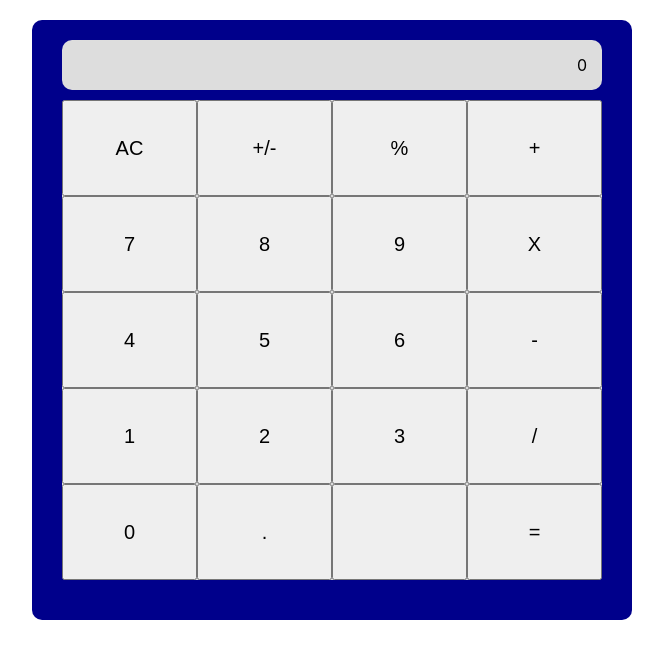
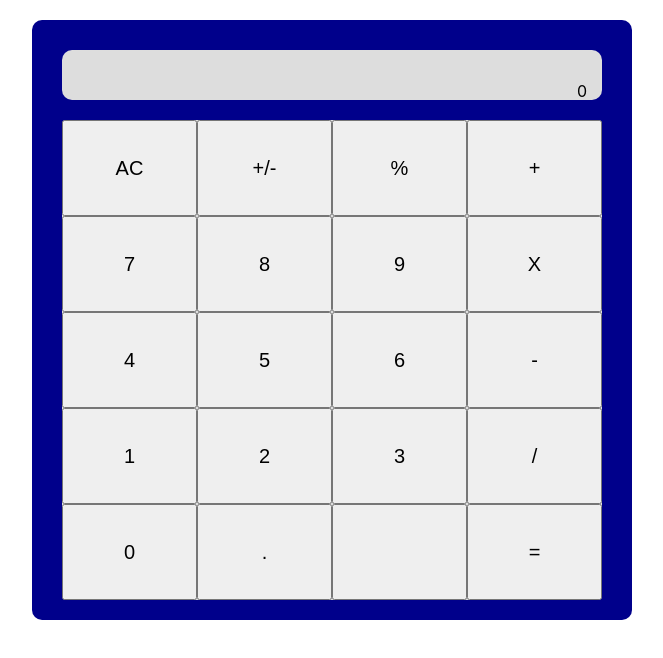
Before and after one commit to zinagithub/calculator-tool, a React (Create React App) app: page / in a window 1280 px wide. Shown: the top 658 px of the page, without its empty margins (308-971 px from the left). Built offline with nearby package versions, Linux system fonts and the light colour scheme.

Commit message:
fix propTypes validation issues

```diff
--- a/src/components/App.css
+++ b/src/components/App.css
@@ -4,6 +4,8 @@
   height: 600px;
   margin: 20px auto;
   max-width: 600px;
+  display : flex;
+  flex-direction: column;
 }
 .buttonPanel, .display {
     background: #DDD;
--- a/src/components/Display.js
+++ b/src/components/Display.js
@@ -19,7 +19,7 @@ Display.defaultProps = {
 }
 
 Display.propTypes = {
-  result: PropTypes.string.isRequired
+  result: PropTypes.string
 }
 
 export default Display;
```
Also changed, not shown: src/components/Button.js (+4 -3 lines).
